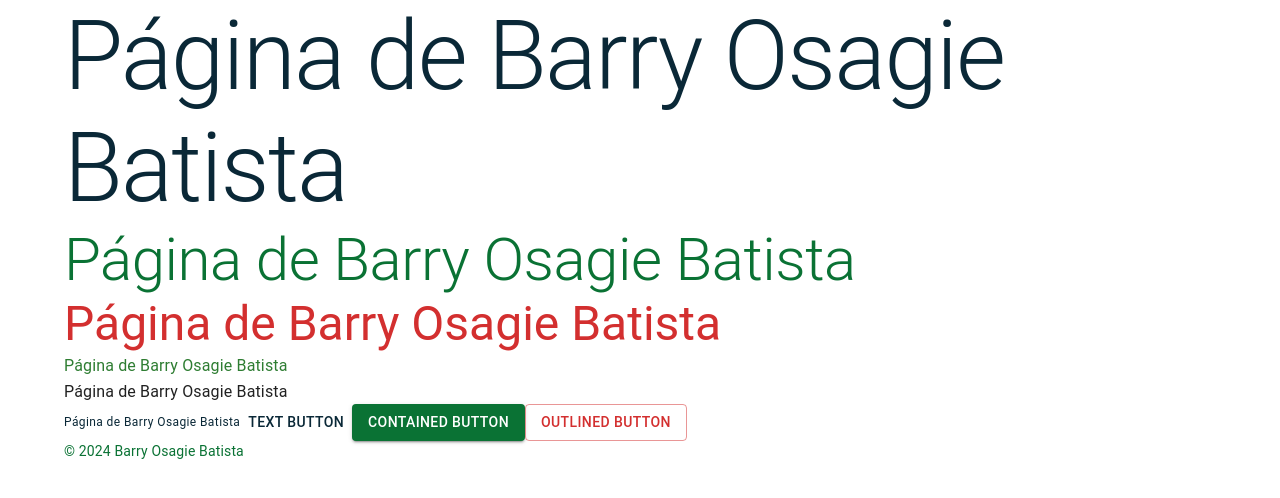
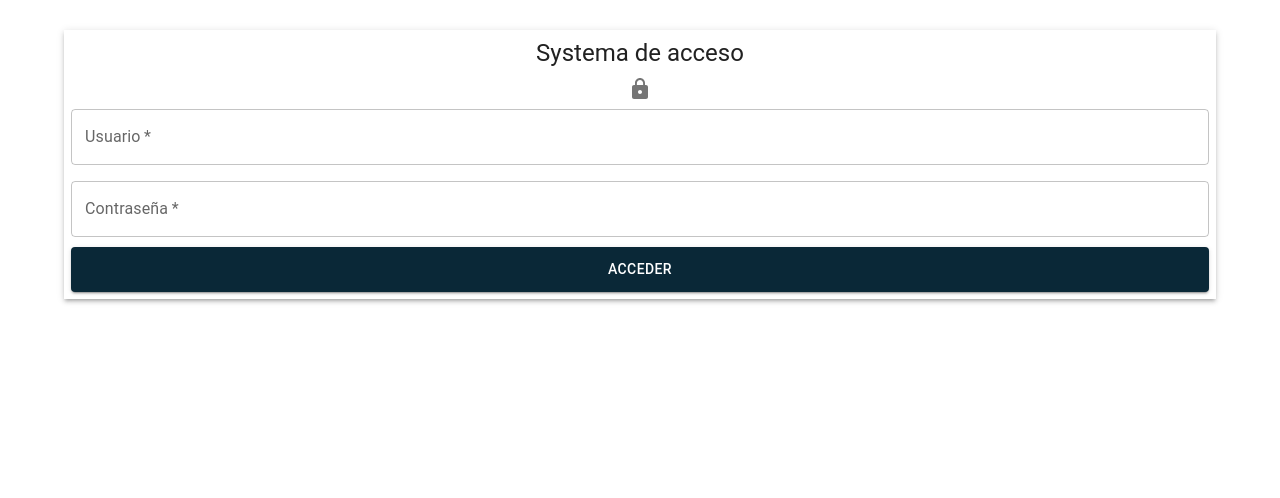
Before and after one commit to BarryKOB/proyectobob, a React (Vite) app in the folder frontend/: page / in a window 1280 px wide. Shown: the top 498 px of the page. Built offline with nearby package versions, Linux system fonts and the light colour scheme.

Commit message:
Login y Enrutamiento Barry

```diff
--- a/frontend/src/pages/Login.tsx
+++ b/frontend/src/pages/Login.tsx
@@ -1,42 +1,84 @@
 import React from 'react';
-import { Typography, Container, Button } from '@mui/material';
+import { Typography, Container, Button,Paper,Box, TextField,IconButton } from '@mui/material';
+import { useState } from 'react'
+import Grid from '@mui/material/Grid2'
+import LockIcon from '@mui/icons-material/Lock';
+import Alert from '@mui/material/Alert';
+import CheckIcon from '@mui/icons-material/Check';
 
 function Login() {
+  const [data, setData] = useState({usuario:'', contraseña:'',corresponden:0})
+  const bduser = 'Barry'
+  const bdpasswd = 'BarryActividad'
+
+  const handleSubmit = (e:any) => {
+    e.preventDefault();
+    if(data.usuario === bduser && data.contraseña === bdpasswd) {
+      setData({ ...data, corresponden: 1 });
+      console.log("Usuario: "+ data.usuario+ ", Contraseña: "+data.contraseña)
+    }else {
+      setData({ ...data, corresponden: 2 });
+      console.log("Usuario: "+ data.usuario+ ", Contraseña: "+data.contraseña)
+    }
+  }
+
+  const handleChangeUser = (e:any) =>{
+    setData({
+      ...data,
+      usuario: e.target.value
+    })
+  }
+
+  const handleChangePassword = (e:any) =>{
+    setData({
+      ...data,
+      contraseña: e.target.value
+    })
+  }
   return (
-    <Container>
-      <header>
-        <Typography variant="h1" color="primary">
-          Página de Barry Osagie Batista
-        </Typography>
-      </header>
-
-      <main>
-        <Typography variant="h2" color="secondary">
-          Página de Barry Osagie Batista
-        </Typography>
-        <Typography variant="h3" color="error">
-          Página de Barry Osagie Batista
-        </Typography>
-        <Typography variant="subtitle1" color="success">
-          Página de Barry Osagie Batista
-        </Typography>
-        <Typography variant="body1" color="text.primary">
-          Página de Barry Osagie Batista
-        </Typography>
-        <Typography variant="caption" color="primary">
-          Página de Barry Osagie Batista
-        </Typography>
-
-        <Button variant="text" color="primary">Text Button</Button>
-        <Button variant="contained" color="secondary">Contained Button</Button>
-        <Button variant="outlined" color="error">Outlined Button</Button>
-      </main>
-
-      <footer>
-        <Typography variant="body2" color="secondary">
-          © 2024 Barry Osagie Batista
-        </Typography>
-      </footer>
+    <Container sx={{marginTop: "30px"}}>
+      <Paper elevation={3} square={true} sx={{textAlign:'center', padding:"7px"}}>
+        <Typography variant='h5'>Systema de acceso</Typography>
+        <IconButton>
+          <LockIcon/>
+        </IconButton>
+        <Box
+          component = 'form'
+          onSubmit={handleSubmit}
+          >
+          <Grid container spacing={2}>
+            <Grid size={{xs:12, sm:12, md:12}}>
+              <TextField
+                required
+                label = "Usuario"
+                variant='outlined'
+                fullWidth
+                value= {data.usuario}
+                onChange={handleChangeUser}
+              />
+            </Grid>
+            <Grid size={{xs:12, sm:12, md:12}}>
+              <TextField
+                required
+                label = "Contraseña"
+                variant='outlined'
+                fullWidth
+                value= {data.contraseña}
+                type='password'
+                onChange={handleChangePassword}
+              />
+            </Grid>
+          </Grid>
+          <Button sx={{padding:"10px",marginTop:"10px"}} /*onClick={mostrar}*/ variant='contained' fullWidth type='submit' >Acceder</Button>
+          {data.corresponden !== 0 && (
+            data.corresponden === 1 ? (
+            <Alert severity="success">Acesso concedido</Alert>
+            ) : (
+            <Alert severity="error">Usuario y/o contraseña incorrecta</Alert>
+            )
+          )}
+        </Box>
+      </Paper>
     </Container>
   );
 }
```
